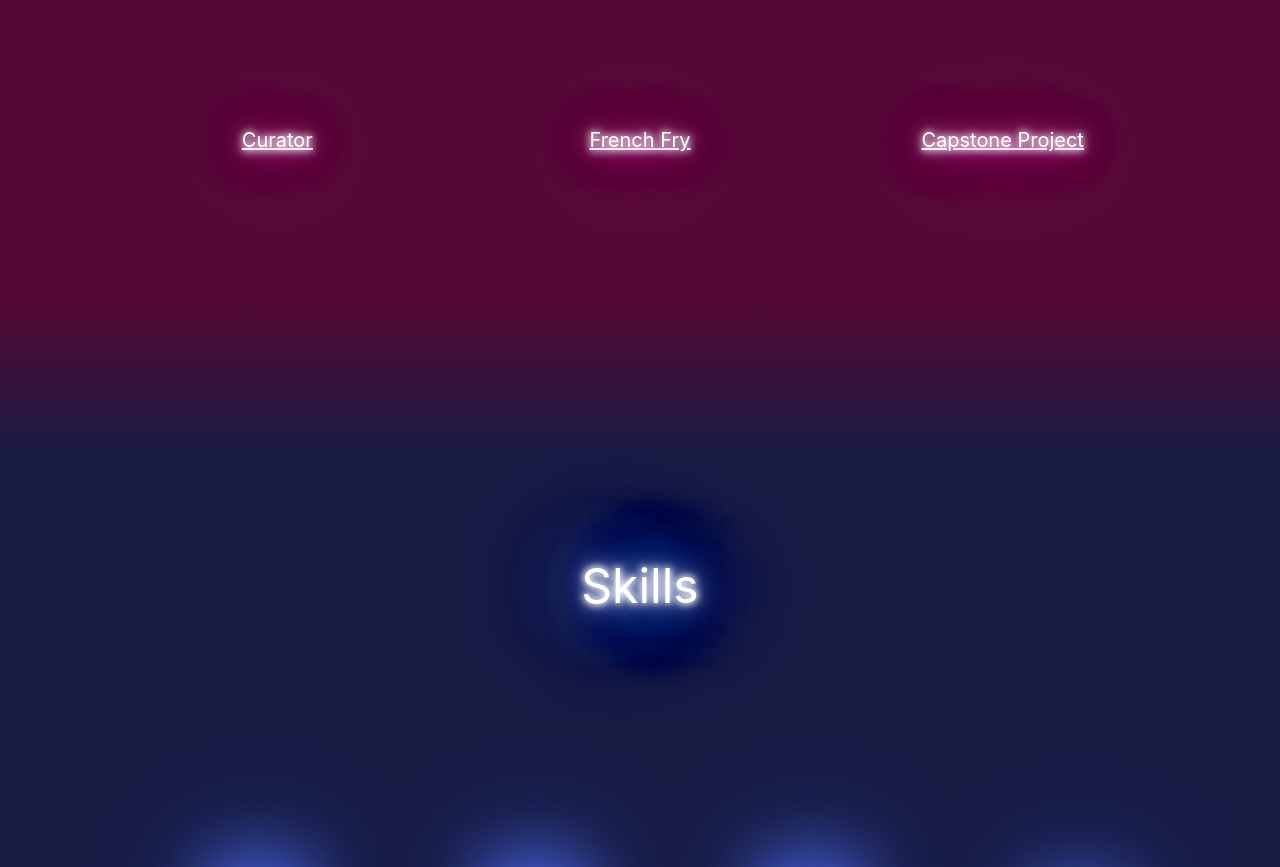
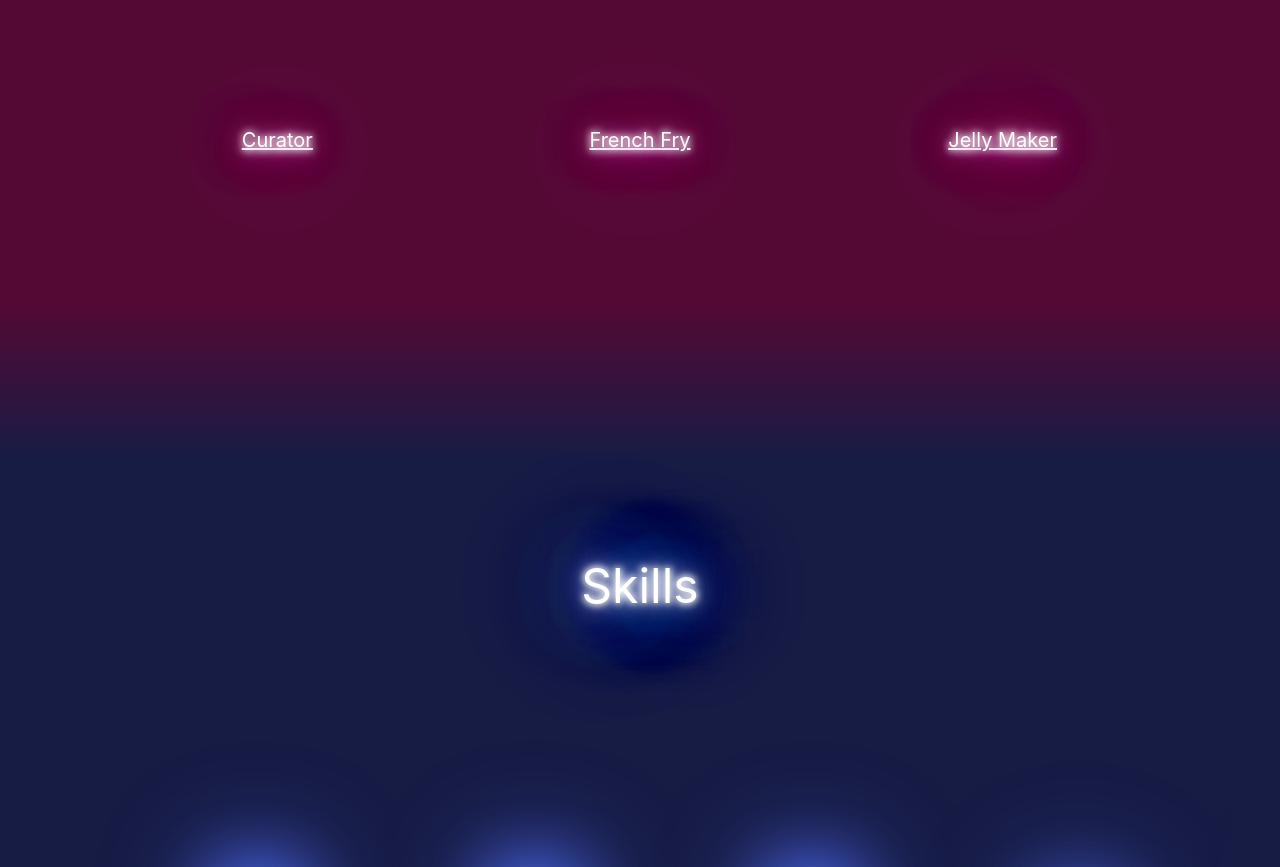
Before and after one commit to Doujie625/PortFolio-on-React, a React (Create React App) app: page / in a window 1280 px wide. Shown: the part 1140-2007 px from the top of the page. Built offline with nearby package versions, Linux system fonts and the light colour scheme.

Commit message:
added urls to links

```diff
--- a/package.json
+++ b/package.json
@@ -8,7 +8,7 @@
     "@testing-library/react": "^13.3.0",
     "@testing-library/user-event": "^13.5.0",
     "react": "^18.1.0",
-    "react-dom": "^18.1.0",
+    "react-dom": "^18.2.0",
     "react-router": "^6.3.0",
     "react-router-dom": "^6.3.0",
     "react-scripts": "5.0.1",
--- a/src/Components/Foot_data.js
+++ b/src/Components/Foot_data.js
@@ -8,7 +8,7 @@ export const connectlinks = [
     {
         id:1,
         text:"Resume",
-        url:'#Resume',
+        url:'https://docs.google.com/document/d/12Xz0J68timEgOksSCOezmX1ZapGLeR4x-Nnci4BZ8b0/edit',
         class:"neon-buttonViolet",
         icon: "",
 
--- a/src/Components/ProjectData.js
+++ b/src/Components/ProjectData.js
@@ -16,8 +16,8 @@ export const projectData = [
     },
     {
         id:3,
-        text:"Capstone Project",
-        url:'',
+        text:"Jelly Maker",
+        url:'https://github.com/Doujie625/Jelly-Maker',
         class:"neonTextPink",
         position:"right"
     }
```
Also changed, not shown: 1 other file (tests, documents, lock files or other folders).
